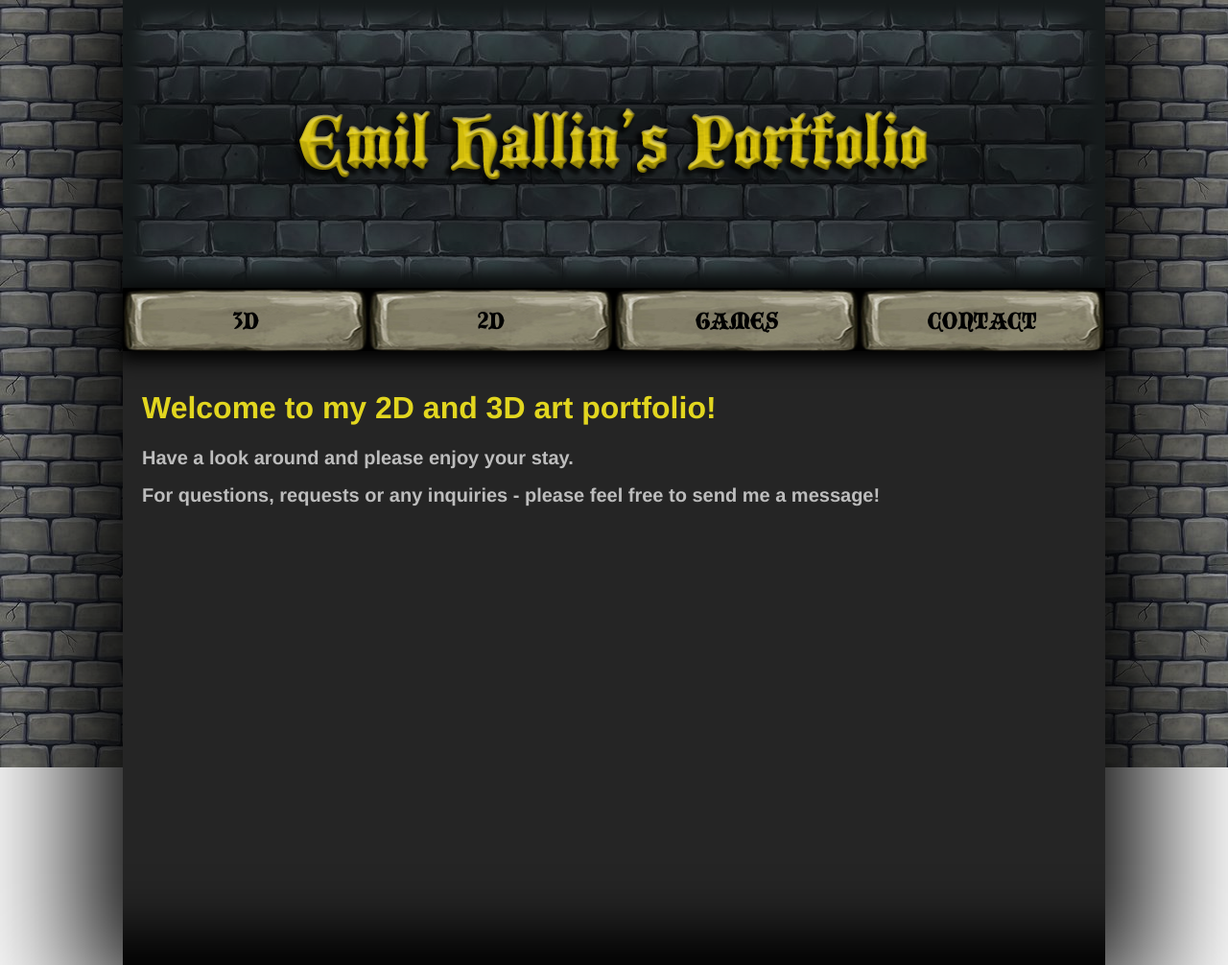
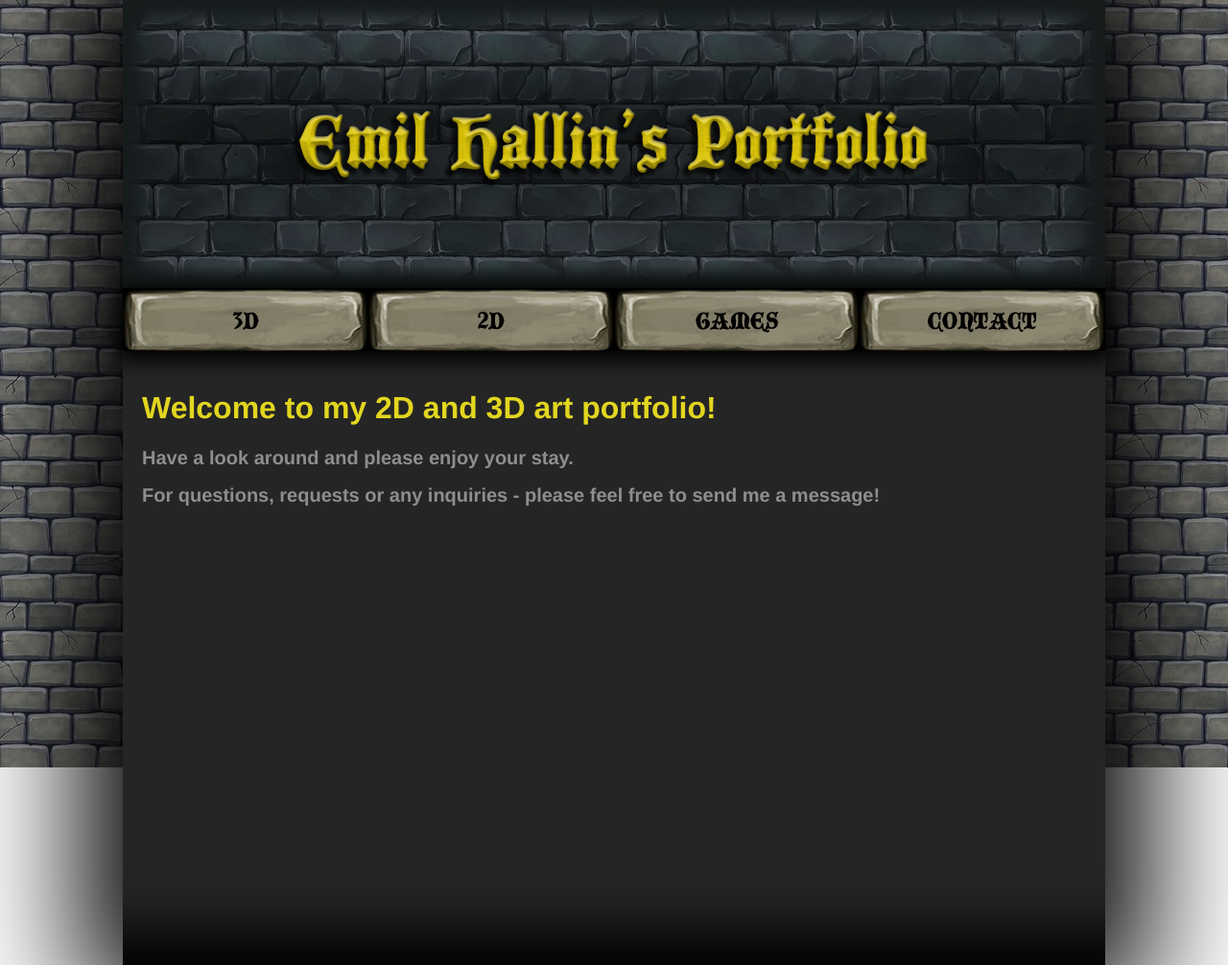
Before and after one commit to maakep/EmilsPortfolio, a PHP site: page / in a window 1280 px wide. Shown: the whole page at 96% size. Run offline with PHP 8.4, Linux system fonts and the light colour scheme.

Commit message:
font color & size change

```diff
--- a/style/main.css
+++ b/style/main.css
@@ -12,11 +12,12 @@
 body {
   margin: 0;
   font-family: Helvetica, sans-serif;
-  color: #BDBDBD;
+  color: #8e8e8e;
   overflow-y: scroll; }
   body p {
     font-family: Helvetica, sans-serif;
-    color: #BDBDBD; }
+    color: #8e8e8e;
+    font-size: 15px; }
     @media (max-width: 1024px) {
       body p {
         font-size: 30px; } }
@@ -28,7 +29,7 @@ body {
         font-size: 50px; } }
   body h2 {
     font-family: Helvetica, sans-serif;
-    color: #BDBDBD;
+    color: #8e8e8e;
     font-size: 20px;
     text-decoration: none; }
     @media (max-width: 1024px) {
@@ -98,7 +99,8 @@ body {
           min-width: 60px;
           max-width: 281px;
           margin: 20px;
-          background: #131313; }
+          background: #131313;
+          box-shadow: 0 0 10px 1px #000000; }
           @media (max-width: 1024px) {
             body .container .content .item .image-holder {
               max-width: none;
@@ -106,8 +108,7 @@ body {
               margin: 0px;
               margin-bottom: 15px; } }
           body .container .content .item .image-holder img {
-            width: 100%;
-            box-shadow: 0 0 10px 1px #000000; }
+            width: 100%; }
         body .container .content .item .description {
           margin: 20px;
           clear: both; }
--- a/style/sass/content.scss
+++ b/style/sass/content.scss
@@ -17,6 +17,7 @@
 			max-width: 281px;
 			margin: 20px;
 			background: $img-background;
+			box-shadow: $img-frame-shadow;
 
 			@include bp {
 				max-width: none;
@@ -27,7 +28,6 @@
 
 			img {
 				width: 100%;
-				box-shadow: $img-frame-shadow;
 			}
 		}
 
--- a/style/sass/settings.scss
+++ b/style/sass/settings.scss
@@ -20,10 +20,12 @@ $menu-item-width:		calc((#{$container-width} / #{$number-of-menu-items}) - (#{$m
 
 // Typography
 $font-stack:			Helvetica, sans-serif;
-$font-color:			#BDBDBD;
+$font-color:			#8e8e8e;
+$font-size:				15px;
 
 $font-stack-p:			$font-stack;
 $font-color-p:			$font-color;
+$font-size-p:			$font-size;
 
 $font-stack-h1:			$font-stack;
 $font-color-h1:			#e2d61f;
--- a/style/sass/site.scss
+++ b/style/sass/site.scss
@@ -7,6 +7,7 @@ body {
 	p {
 		font-family: $font-stack-p;
 		color: $font-color-p;
+		font-size: $font-size-p;
 
 		@include bp {
 			font-size: 30px;
```
